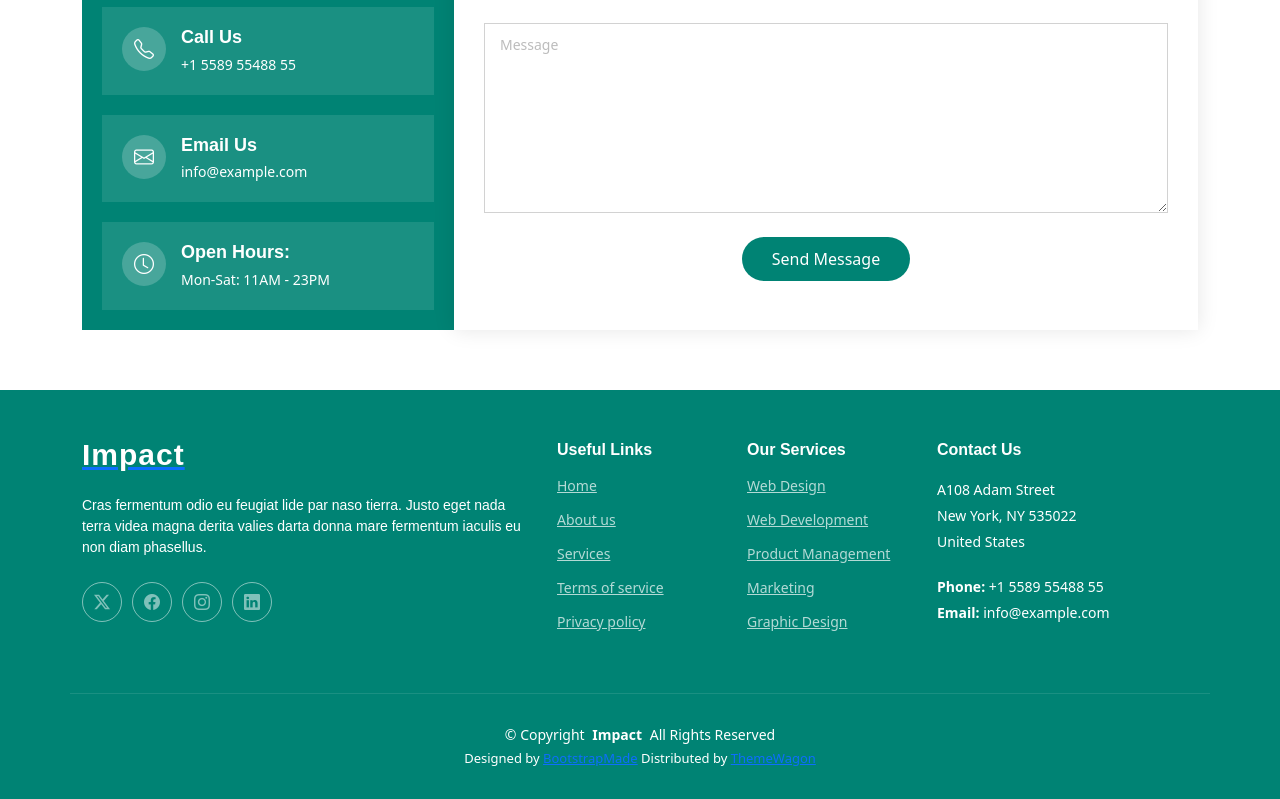
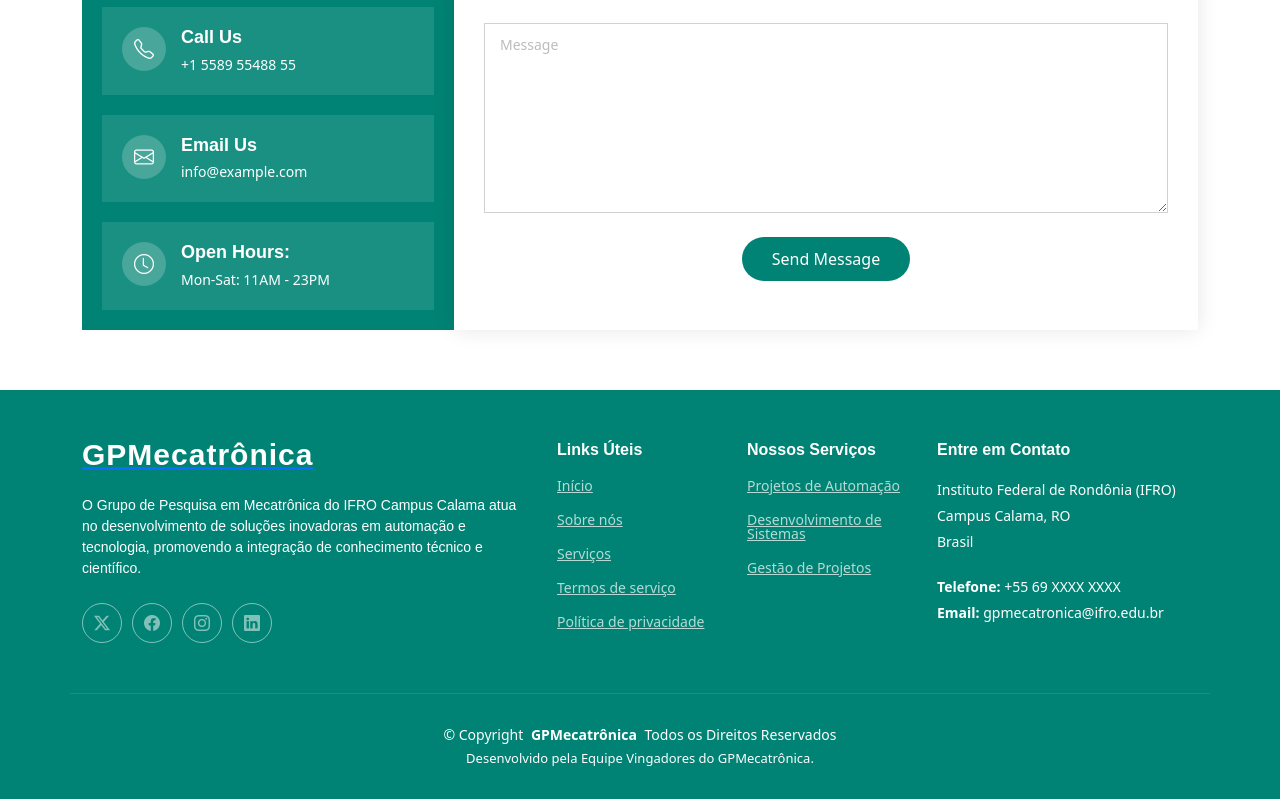
Before and after one commit to igp-conect/landing_page_gpmecatronica, a Next.js app: page / in a window 1280 px wide. Shown: the part 7012-7811 px from the top of the page. Built offline with nearby package versions, Linux system fonts and the light colour scheme.

Commit message:
Substituido textos lorem no footer

```diff
--- a/src/app/components/Footer.tsx
+++ b/src/app/components/Footer.tsx
@@ -1,33 +1,31 @@
 export function Footer() {
   const footerLinks = [
     {
-      title: "Useful Links",
+      title: "Links Úteis",
       links: [
-        { label: "Home", href: "#" },
-        { label: "About us", href: "#" },
-        { label: "Services", href: "#" },
-        { label: "Terms of service", href: "#" },
-        { label: "Privacy policy", href: "#" },
+        { label: "Início", href: "#" },
+        { label: "Sobre nós", href: "#" },
+        { label: "Serviços", href: "#" },
+        { label: "Termos de serviço", href: "#" },
+        { label: "Política de privacidade", href: "#" },
       ],
     },
     {
-      title: "Our Services",
+      title: "Nossos Serviços",
       links: [
-        { label: "Web Design", href: "#" },
-        { label: "Web Development", href: "#" },
-        { label: "Product Management", href: "#" },
-        { label: "Marketing", href: "#" },
-        { label: "Graphic Design", href: "#" },
+        { label: "Projetos de Automação", href: "#" },
+        { label: "Desenvolvimento de Sistemas", href: "#" },
+        { label: "Gestão de Projetos", href: "#" },
       ],
     },
   ];
 
   const contactInfo = {
-    address: "A108 Adam Street",
-    city: "New York, NY 535022",
-    country: "United States",
-    phone: "+1 5589 55488 55",
-    email: "info@example.com",
+    address: "Instituto Federal de Rondônia (IFRO)",
+    city: "Campus Calama, RO",
+    country: "Brasil",
+    phone: "+55 69 XXXX XXXX",
+    email: "gpmecatronica@ifro.edu.br",
   };
 
   return (
@@ -36,12 +34,12 @@
         <div className="row gy-4">
           <div className="col-lg-5 col-md-12 footer-about">
             <a href="index.html" className="logo d-flex align-items-center">
-              <span className="sitename">Impact</span>
+              <span className="sitename">GPMecatrônica</span>
             </a>
             <p>
-              Cras fermentum odio eu feugiat lide par naso tierra. Justo eget
-              nada terra videa magna derita valies darta donna mare fermentum
-              iaculis eu non diam phasellus.
+              O Grupo de Pesquisa em Mecatrônica do IFRO Campus Calama atua no
+              desenvolvimento de soluções inovadoras em automação e tecnologia,
+              promovendo a integração de conhecimento técnico e científico.
             </p>
             <div className="social-links d-flex mt-4">
               {["twitter-x", "facebook", "instagram", "linkedin"].map(
@@ -66,12 +64,12 @@
             </div>
           ))}
           <div className="col-lg-3 col-md-12 footer-contact text-center text-md-start">
-            <h4>Contact Us</h4>
+            <h4>Entre em Contato</h4>
             <p>{contactInfo.address}</p>
             <p>{contactInfo.city}</p>
             <p>{contactInfo.country}</p>
             <p className="mt-4">
-              <strong>Phone:</strong> <span>{contactInfo.phone}</span>
+              <strong>Telefone:</strong> <span>{contactInfo.phone}</span>
             </p>
             <p>
               <strong>Email:</strong> <span>{contactInfo.email}</span>
@@ -82,12 +80,11 @@
       <div className="container copyright text-center mt-4">
         <p>
           © <span>Copyright</span>{" "}
-          <strong className="px-1 sitename">Impact</strong>{" "}
-          <span>All Rights Reserved</span>
+          <strong className="px-1 sitename">GPMecatrônica</strong>{" "}
+          <span>Todos os Direitos Reservados</span>
         </p>
         <div className="credits">
-          Designed by <a href="https://bootstrapmade.com/">BootstrapMade</a>{" "}
-          Distributed by <a href="https://themewagon.com">ThemeWagon</a>
+          Desenvolvido pela Equipe Vingadores do GPMecatrônica.
         </div>
       </div>
     </footer>
```
